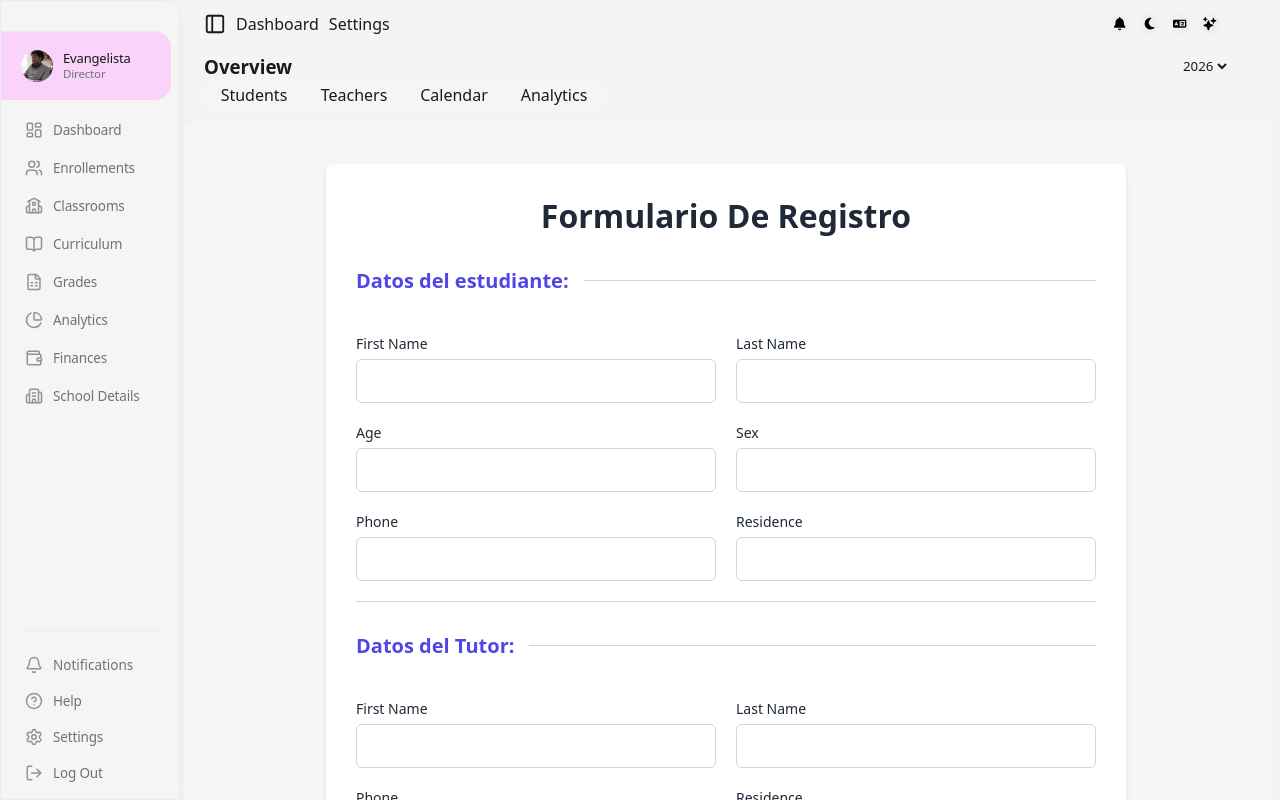
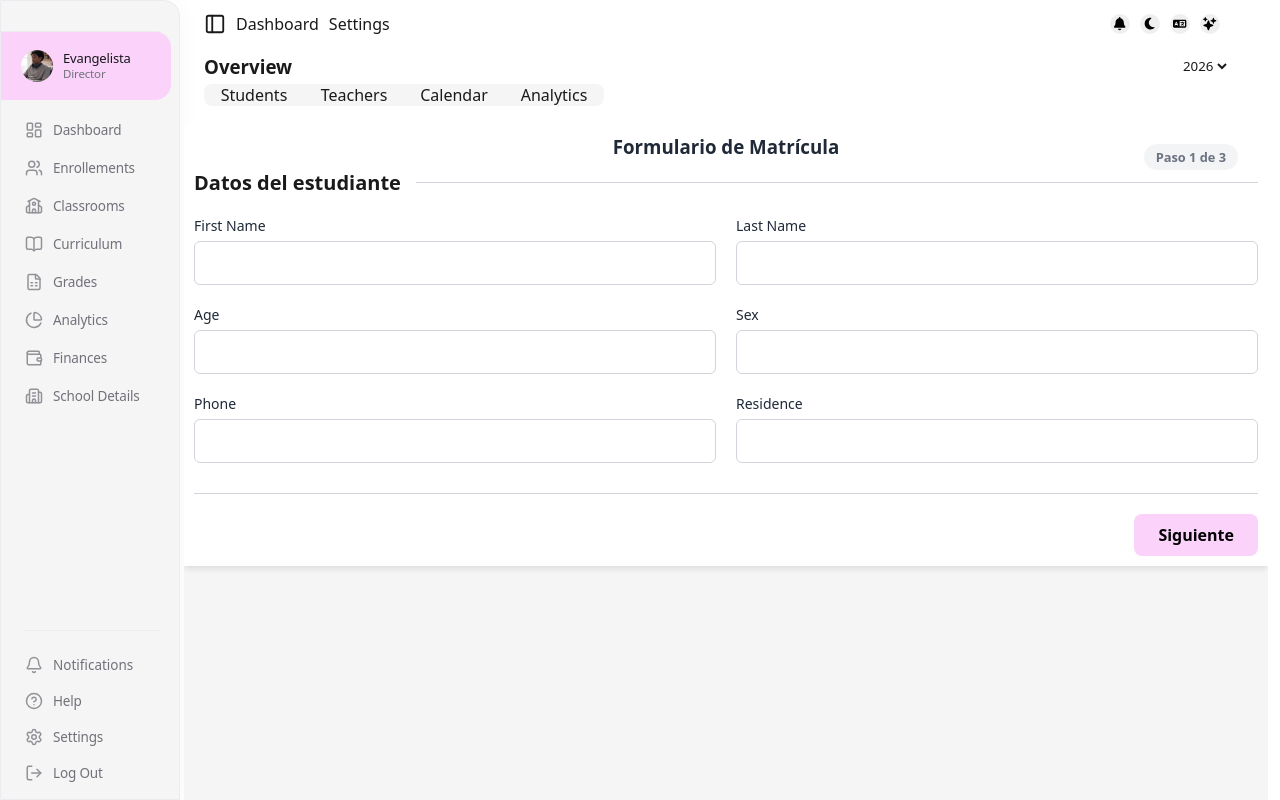
Before and after one commit to evangelistax/school, a React (Vite) app: page /enrollements/enroll in a window 1280 px wide. Built offline with nearby package versions, Linux system fonts and the light colour scheme.

Commit message:
modificar formulario

```diff
--- a/src/contexts/contex.jsx
+++ b/src/contexts/contex.jsx
@@ -6,6 +6,12 @@ export const GlobalContex = ({ children }) => {
   const [isOpen, setIsOpen] = useState(true);
   const [isActive, setIsActive] = useState(true);
   const [isVisible, setIsVisible] = useState(false);
+
+  const [currentStep, setCurrentStep] = useState(1);
+
+  // Funciones para avanzar y retroceder
+  const nextStep = () => setCurrentStep((prev) => prev + 1);
+  const prevStep = () => setCurrentStep((prev) => prev - 1);
 
   const [studentData, setStudentData] = useState({
     firstname: "",
@@ -76,6 +82,9 @@ export const GlobalContex = ({ children }) => {
         updateTutorLabel,
         enrollementData,
         updateEnrollementLabel,
+        currentStep,
+        nextStep,
+        prevStep,
       }}
     >
       {children}
--- a/src/index.css
+++ b/src/index.css
@@ -756,7 +756,7 @@ tr:hover td {
   padding-right: 20px;
   width: 100%;
   height: 30px;
-  background: var(--bg-primary);
+  background: transparent;
 }
 
 
@@ -821,10 +821,14 @@ tr:hover td {
 }
 
 
-/* Variables para colores y estilos consistentes */
+
+/* Variables */
 :root {
-  --primary-color: #4f46e5; /* Índigo moderno */
+  --primary-color: rgb(250, 210, 250);
+  ;
   --primary-hover: #4338ca;
+  --secondary-color: #ffffff;
+  --secondary-hover: #f3f4f6;
   --bg-color: #f3f4f6;
   --card-bg: #ffffff;
   --text-main: #1f2937;
@@ -835,49 +839,37 @@ tr:hover td {
   --transition: all 0.2s ease-in-out;
 }
 
-/* Contenedor principal de la página (opcional, para centrar el formulario) */
-body {
-  background-color: var(--bg-color);
-  font-family: 'Inter', -apple-system, BlinkMacSystemFont, "Segoe UI", Roboto, Helvetica, Arial, sans-serif;
-  margin: 0;
-  padding: 0;
-  color: var(--text-main);
+
+.form-container {
+  margin-top: 0;
+  width: 100%;
+  padding: 10px 10px;
+  background-color: var(--card-bg);
+  box-shadow: 0 4px 6px -1px rgba(0, 0, 0, 0.1);
+  position: relative;
+  /* Para posicionar el indicador de paso */
 }
 
-/* Contenedor del formulario */
-.form-container {
-  max-width: 800px;
-  margin: 40px auto;
-  padding: 30px;
-  background-color: var(--card-bg);
-  border-radius: var(--border-radius);
-  box-shadow: 0 4px 6px -1px rgba(0, 0, 0, 0.1), 0 2px 4px -1px rgba(0, 0, 0, 0.06);
+/* Indicador de paso en la esquina superior */
+.step-indicator {
+  position: absolute;
+  top: 20px;
+  right: 30px;
+  background-color: var(--bg-color);
+  color: var(--text-muted);
+  padding: 4px 12px;
+  border-radius: 20px;
+  font-size: 0.8rem;
+  font-weight: 600;
 }
 
-.form-container h1 {
+.form-container h3 {
   text-align: center;
   color: var(--text-main);
-  font-size: 2rem;
-  margin-bottom: 30px;
-  text-transform: capitalize;
-  font-weight: 700;
+  margin-bottom: 10px;
 }
 
-/* Secciones del formulario (Datos estudiante, tutor, etc.) */
-.student-data,
-.teacher-data,
-.enrollement-data {
-  margin-bottom: 30px;
-  padding-bottom: 20px;
-  border-bottom: 1px solid var(--border-color);
-}
-
-.enrollement-data {
-  border-bottom: none; /* Quitamos el borde en la última sección */
-}
-
-.form-container h2 {
-  color: var(--primary-color);
+.form-step h2 {
   font-size: 1.25rem;
   margin-bottom: 20px;
   font-weight: 600;
@@ -885,8 +877,7 @@ body {
   align-items: center;
 }
 
-/* Opcional: línea decorativa al lado del h2 */
-.form-container h2::after {
+.form-step h2::after {
   content: "";
   flex: 1;
   height: 1px;
@@ -894,31 +885,19 @@ body {
   margin-left: 15px;
 }
 
-/* Diseño de grid para los inputs (2 columnas en escritorio) */
-.student-data,
-.teacher-data,
-.enrollement-data {
+/* Layout de cuadrícula reutilizable para cada paso */
+.grid-layout {
   display: grid;
   grid-template-columns: 1fr 1fr;
   gap: 20px;
+  margin-bottom: 30px;
 }
 
-/* El h2 debe ocupar las dos columnas */
-.student-data h2,
-.teacher-data h2,
-.enrollement-data h2 {
-  grid-column: 1 / -1;
-}
-
-/* Estilos de los grupos de input */
-.student-data > div,
-.teacher-data > div,
-.enrollement-data > div {
+.grid-layout>div {
   display: flex;
   flex-direction: column;
 }
 
-/* Estilos de las etiquetas (labels) */
 label {
   font-size: 0.875rem;
   font-weight: 500;
@@ -926,7 +905,6 @@ label {
   margin-bottom: 6px;
 }
 
-/* Estilos de los inputs */
 input[type="text"],
 input[type="number"],
 input[type="date"] {
@@ -934,65 +912,92 @@ input[type="date"] {
   font-size: 1rem;
   border: 1px solid var(--border-color);
   border-radius: 6px;
-  background-color: #fff;
   transition: var(--transition);
-  color: var(--text-main);
 }
 
-/* Estado Focus de los inputs */
 input[type="text"]:focus,
 input[type="number"]:focus,
 input[type="date"]:focus {
   outline: none;
   border-color: var(--primary-color);
-  box-shadow: 0 0 0 3px var(--focus-ring);
+  box-shadow: 0 0 0 3px rgb(250, 210, 250);
 }
 
-/* Placeholder (si decides añadirlo luego) */
-input::placeholder {
-  color: #9ca3af;
+/* --- ESTILOS DE LOS BOTONES Y NAVEGACIÓN --- */
+.form-navigation {
+  display: flex;
+  justify-content: flex-end;
+  /* Alinea los botones a la derecha */
+  gap: 15px;
+  padding-top: 20px;
+  border-top: 1px solid var(--border-color);
 }
 
-/* Estilos del botón de envío */
-button[type="submit"] {
-  grid-column: 1 / -1; /* Ocupa todo el ancho en el grid si lo pones dentro de un contenedor grid */
-  width: 100%;
-  padding: 12px 20px;
-  background-color: var(--primary-color);
-  color: white;
+/* Si hay botón "Anterior", separa los botones a los extremos */
+.form-navigation:has(.btn-secondary) {
+  justify-content: space-between;
+}
+
+.btn-primary,
+.btn-secondary {
+  padding: 10px 24px;
   font-size: 1rem;
   font-weight: 600;
-  border: none;
   border-radius: var(--border-radius);
   cursor: pointer;
-  text-transform: uppercase;
-  letter-spacing: 0.5px;
   transition: var(--transition);
-  margin-top: 10px;
 }
 
-button[type="submit"]:hover {
-  background-color: var(--primary-hover);
-  box-shadow: 0 4px 6px rgba(79, 70, 229, 0.25);
-  transform: translateY(-1px);
+/* Botón Siguiente / Enviar */
+.btn-primary {
+  background-color: var(--primary-color);
+  color: black;
+  border: none;
 }
 
-button[type="submit"]:active {
-  transform: translateY(0);
+.btn-primary:hover {
+  background-color: rgb(253, 194, 253);
+  ;
+}
+
+/* Botón Anterior */
+.btn-secondary {
+  background-color: var(--secondary-color);
+  color: var(--text-main);
+  border: 1px solid var(--border-color);
+}
+
+.btn-secondary:hover {
+  background-color: var(--secondary-hover);
+  border-color: #9ca3af;
 }
 
 /* --- Diseño Responsivo (Móviles) --- */
 @media (max-width: 640px) {
   .form-container {
-    margin: 20px;
+    margin: 15px;
     padding: 20px;
   }
 
-  /* Cambiar a 1 columna en pantallas pequeñas */
-  .student-data,
-  .teacher-data,
-  .enrollement-data {
+  .step-indicator {
+    position: static;
+    display: inline-block;
+    margin-bottom: 10px;
+  }
+
+  .grid-layout {
     grid-template-columns: 1fr;
+    /* 1 sola columna en móviles */
     gap: 15px;
   }
+
+  .form-navigation {
+    flex-direction: column-reverse;
+    /* En móviles el botón principal queda arriba del secundario */
+  }
+
+  .btn-primary,
+  .btn-secondary {
+    width: 100%;
+  }
 }
--- a/src/pages/enroll.jsx
+++ b/src/pages/enroll.jsx
@@ -1,5 +1,4 @@
 import { useApp } from "../contexts/utils";
-
 export default function Enroll() {
   const {
     studentData,
@@ -8,19 +7,28 @@ export default function Enroll() {
     updateTutorLabel,
     enrollementData,
     updateEnrollementLabel,
+    currentStep,
+    nextStep,
+    prevStep,
   } = useApp();
-  function submit(e) {
+
+  const submit = (e) => {
     e.preventDefault();
-    alert(
-      `estudiante: ${studentData}, tutor: ${tutorData}, matricula: ${enrollementData}`,
-    );
-  }
+    console.log("Formulario enviado");
+  };
+
   return (
     <div className="form-container">
-      <h1>formulario de registro</h1>
+      <div className="step-indicator">Paso {currentStep} de 3</div>
+
+      <h3>Formulario de Matrícula</h3>
+
       <form onSubmit={submit}>
-        <div className="student-data">
-          <h2>Datos del estudiante: </h2>
+        {/* 2. Renderizado Condicional: Paso 1 */}
+        {currentStep === 1 && (
+          <div className="form-step">
+            <h2>Datos del estudiante</h2>
+            <div className="grid-layout">
               <div>
                 <label htmlFor="student-name">First Name</label>
                 <input
@@ -85,9 +93,16 @@ export default function Enroll() {
                   onChange={updateStudentLabel}
                 ></input>
               </div>
+              {/* ... resto de inputs de estudiante ... */}
             </div>
-        <div className="teacher-data">
-          <h2>Datos del Tutor: </h2>
+          </div>
+        )}
+
+        {/* 2. Renderizado Condicional: Paso 2 */}
+        {currentStep === 2 && (
+          <div className="form-step">
+            <h2>Datos del Tutor</h2>
+            <div className="grid-layout">
               <div>
                 <label htmlFor="teacher-name">First Name</label>
                 <input
@@ -132,8 +147,14 @@ export default function Enroll() {
                 ></input>
               </div>
             </div>
-        <div className="enrollement-data">
-          <h2>Detalles de Matricula: </h2>
+          </div>
+        )}
+
+        {/* 2. Renderizado Condicional: Paso 3 */}
+        {currentStep === 3 && (
+          <div className="form-step">
+            <h2>Detalles de Matrícula</h2>
+            <div className="grid-layout">
               <div>
                 <label htmlFor="enrollement-amount">Amount</label>
                 <input
@@ -178,7 +199,29 @@ export default function Enroll() {
                 ></input>
               </div>
             </div>
-        <button type="submit">enviar</button>
+          </div>
+        )}
+
+        {/* 3. Navegación de botones dinámicos */}
+        <div className="form-navigation">
+          {currentStep > 1 && (
+            <button type="button" className="btn-secondary" onClick={prevStep}>
+              Anterior
+            </button>
+          )}
+
+          {currentStep < 3 && (
+            <button type="button" className="btn-primary" onClick={nextStep}>
+              Siguiente
+            </button>
+          )}
+
+          {currentStep === 3 && (
+            <button type="submit" className="btn-primary">
+              Enviar
+            </button>
+          )}
+        </div>
       </form>
     </div>
   );
```
Lines whose indentation alone changed are shown as unchanged.
